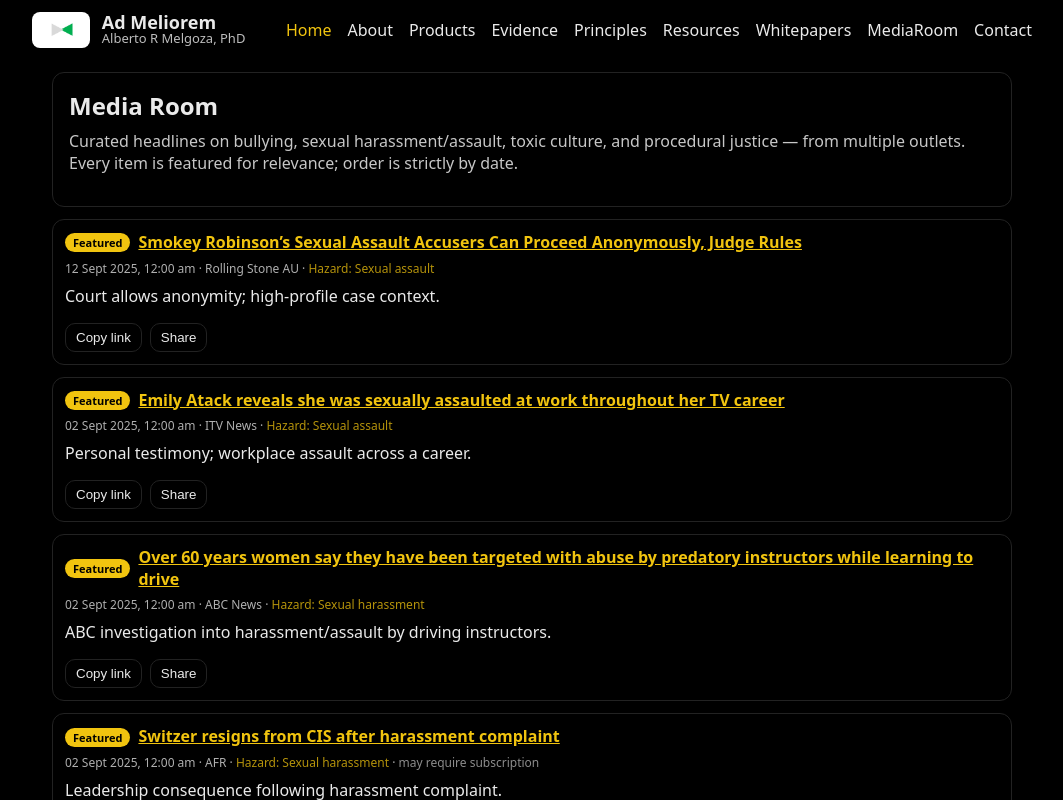
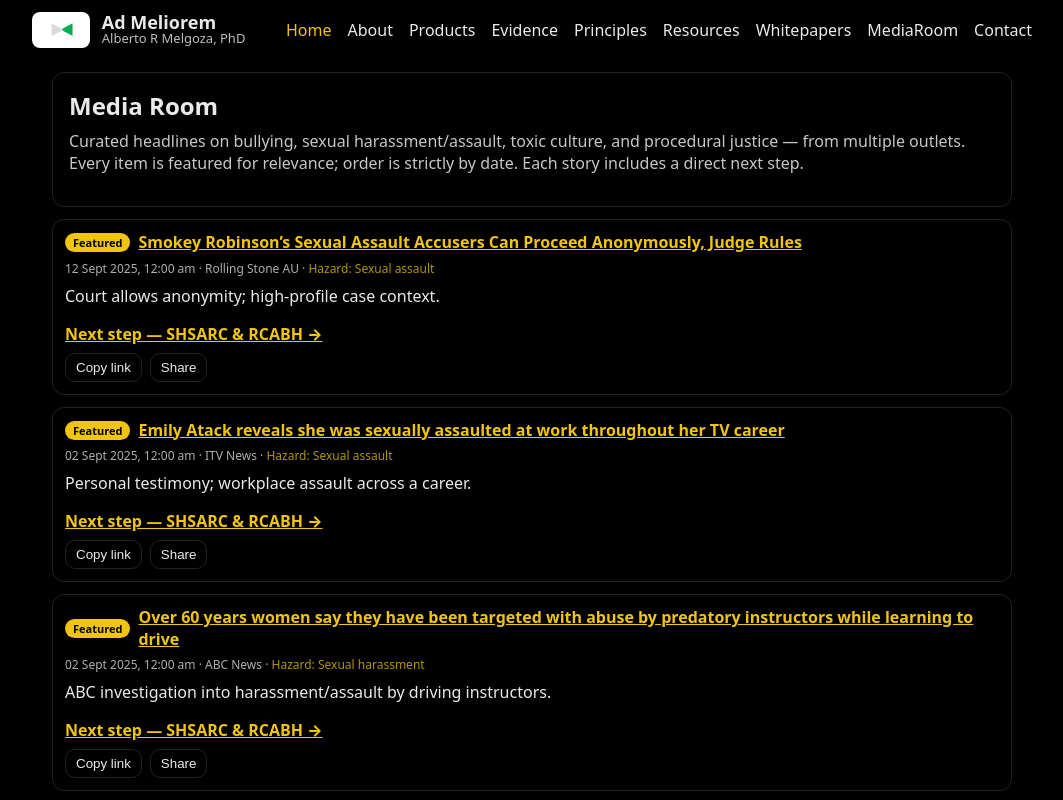
Before and after one commit to AlbertoRMelgoza/AdMeliorem, a Next.js app: page /MediaRoom in a window 1280 px wide. Shown: the top 800 px of the page, without its empty margins (108-1171 px from the left). Built offline with nearby package versions, Linux system fonts and the light colour scheme.

Commit message:
Update page.tsx

```diff
--- a/app/MediaRoom/page.tsx
+++ b/app/MediaRoom/page.tsx
@@ -8,21 +8,21 @@
 type CuratedItem = {
   title: string;
   link: string;
-  pubDate?: string;         // ISO date (optional; we’ll handle missing)
-  source?: string;          // e.g., "AFR", "ABC News"
-  hazard?: string;          // e.g., "Bullying", "Sexual harassment", "Toxic culture", "Procedural justice"
-  note?: string;            // optional commentary
+  pubDate?: string;      // ISO date
+  source?: string;       // e.g., "AFR", "ABC News"
+  hazard?: string;       // "Bullying" | "Sexual harassment" | "Sexual assault" | "Toxic culture" | "Procedural justice" | ...
+  note?: string;
   paywalled?: boolean;
 
-  // optional pin flags if you ever want to pin via JSON later
+  // optional pin flags (ignored for ordering; badge only)
   force?: boolean;
   pinned?: boolean;
   featured?: boolean;
   sticky?: boolean;
 
-  // derived at runtime
+  // derived
   _host?: string;
-  _time?: number;           // parsed timestamp
+  _time?: number;
 };
 
 const LINK = { color: "#f1c40f", textDecoration: "underline" } as const;
@@ -35,23 +35,11 @@
   cursor: "pointer",
 } as const;
 
-const PAYWALL_DOMAINS = [
-  "afr.com",
-  "ft.com",
-  "bloomberg.com",
-  "wsj.com",
-  "theaustralian.com.au",
-  "nytimes.com",
-];
+const PAYWALL_DOMAINS = ["afr.com","ft.com","bloomberg.com","wsj.com","theaustralian.com.au","nytimes.com"];
 
 function hostOf(url: string) {
-  try {
-    return new URL(url).hostname.replace(/^www\./, "");
-  } catch {
-    return "";
-  }
+  try { return new URL(url).hostname.replace(/^www\./, ""); } catch { return ""; }
 }
-
 function isPaywalledHost(host: string) {
   return PAYWALL_DOMAINS.some((d) => host.endsWith(d));
 }
@@ -59,18 +47,30 @@
 // Normalise & enrich one record
 function normalize(raw: CuratedItem): CuratedItem {
   const _host = raw._host || hostOf(raw.link || "");
-  const _time =
-    typeof raw._time === "number"
-      ? raw._time
-      : raw.pubDate
-      ? new Date(raw.pubDate).getTime()
-      : NaN;
+  const ts = raw.pubDate ? new Date(raw.pubDate).getTime() : NaN;
+  const _time = isNaN(ts) ? undefined : ts;
+  const paywalled = typeof raw.paywalled === "boolean" ? raw.paywalled : isPaywalledHost(_host);
+  return { ...raw, _host, _time, paywalled };
+}
 
-  // trust explicit flag; otherwise infer by host
-  const paywalled =
-    typeof raw.paywalled === "boolean" ? raw.paywalled : isPaywalledHost(_host);
-
-  return { ...raw, _host, _time: isNaN(_time) ? undefined : _time, paywalled };
+// Map hazard/topic → best-fit product CTA
+function nextStepFor(it: CuratedItem): { href: string; label: string } {
+  const h = (it.hazard || "").toLowerCase();
+  if (h.includes("procedural")) {
+    return { href: "/products/procedural-justice-framework", label: "Next step — Procedural Justice Framework →" };
+  }
+  if (h.includes("toxic")) {
+    return { href: "/products/culture-risk-diagnostic", label: "Next step — Culture Risk Diagnostic →" };
+  }
+  if (h.includes("bullying") || h.includes("aggression") || h.includes("harassment")) {
+    // Covers bullying/harassment/sexual-harassment buckets
+    return { href: "/products/shsarc-rcabh", label: "Next step — SHSARC & RCABH →" };
+  }
+  if (h.includes("assault")) {
+    return { href: "/products/shsarc-rcabh", label: "Next step — SHSARC & RCABH →" };
+  }
+  // Fallback
+  return { href: "/products", label: "Explore products →" };
 }
 
 // ─────────────────────────────────────────────────────────────
@@ -81,37 +81,24 @@
   const [loading, setLoading] = useState(true);
   const [err, setErr] = useState<string | null>(null);
 
-  // Fetch curated JSON
   useEffect(() => {
     (async () => {
       try {
         setLoading(true);
         setErr(null);
-
-        // Try /media/curated.json first (preferred), then fallbacks
-        const tries = ["/media/curated.json", "/content/curated.json", "/curated.json"];
+        const paths = ["/media/curated.json", "/content/curated.json", "/curated.json"];
         let got: Response | null = null;
-
-        for (const path of tries) {
-          const res = await fetch(`${path}?ts=${Date.now()}`, { cache: "no-store" });
-          if (res.ok) {
-            got = res;
-            break;
-          }
+        for (const p of paths) {
+          const res = await fetch(`${p}?ts=${Date.now()}`, { cache: "no-store" });
+          if (res.ok) { got = res; break; }
         }
-
         if (!got) throw new Error("curated.json not found at /media, /content, or root");
 
         const raw = await got.json();
         const arr: CuratedItem[] = Array.isArray(raw) ? raw : raw?.items || [];
 
-        // Normalize, then **mark every item as pinned** (visual badge only)
-        // This shows “Featured” on all cards without affecting order.
-        const normalized = arr.map(normalize).map((it) => ({
-          ...it,
-          force: true, // <- ALL pins on
-        }));
-
+        // Normalize and mark ALL as featured (badge only; order is by date)
+        const normalized = arr.map(normalize).map((it) => ({ ...it, force: true }));
         setItems(normalized);
       } catch (e: any) {
         setErr(e?.message || "Could not load curated list.");
@@ -122,7 +109,7 @@
     })();
   }, []);
 
-  // Neutral, date-based ordering (newest → oldest); ignores pin flags
+  // Neutral ordering: newest → oldest; no pin floating
   const ordered = useMemo(() => {
     const list = [...items];
     list.sort(
@@ -139,23 +126,15 @@
       <section style={{ border: "1px solid #222", borderRadius: 12, padding: 16 }}>
         <h1 style={{ margin: 0, fontSize: 24 }}>Media Room</h1>
         <p style={{ marginTop: 8, opacity: 0.85 }}>
-          Curated headlines on bullying, sexual harassment/assault, toxic culture, and procedural justice —
-          from multiple outlets. Every item is featured for relevance; order is strictly by date.
+          Curated headlines on bullying, sexual harassment/assault, toxic culture, and procedural justice — from multiple outlets.
+          Every item is featured for relevance; order is strictly by date. Each story includes a direct next step.
         </p>
       </section>
 
       {/* Status */}
-      {loading && (
-        <p style={{ opacity: 0.8, marginTop: 12 }}>Loading stories…</p>
-      )}
-      {err && !loading && (
-        <p style={{ opacity: 0.8, marginTop: 12 }}>
-          No results yet. {err}
-        </p>
-      )}
-      {!loading && !ordered.length && (
-        <p style={{ opacity: 0.8, marginTop: 12 }}>No results.</p>
-      )}
+      {loading && <p style={{ opacity: 0.8, marginTop: 12 }}>Loading stories…</p>}
+      {err && !loading && <p style={{ opacity: 0.8, marginTop: 12 }}>No results yet. {err}</p>}
+      {!loading && !ordered.length && <p style={{ opacity: 0.8, marginTop: 12 }}>No results.</p>}
 
       {/* List */}
       <ul style={{ listStyle: "none", padding: 0, display: "grid", gap: 12, marginTop: 12 }}>
@@ -163,18 +142,13 @@
           const host = it._host || hostOf(it.link);
           const d = it._time ? new Date(it._time) : undefined;
           const dateStr = d
-            ? d.toLocaleString("en-AU", {
-                year: "numeric",
-                month: "short",
-                day: "2-digit",
-                hour: "2-digit",
-                minute: "2-digit",
-              })
+            ? d.toLocaleString("en-AU", { year: "numeric", month: "short", day: "2-digit", hour: "2-digit", minute: "2-digit" })
             : "—";
+          const cta = nextStepFor(it);
 
           return (
             <li key={`${it.link}-${i}`} style={{ border: "1px solid #222", borderRadius: 12, padding: 12 }}>
-              {/* Title row with universal Featured badge */}
+              {/* Title row + universal Featured badge */}
               <div style={{ display: "flex", alignItems: "center", gap: 8, marginBottom: 6 }}>
                 {(it.force || it.pinned || it.featured || it.sticky) && (
                   <span
@@ -193,55 +167,37 @@
                     Featured
                   </span>
                 )}
-                <a
-                  href={it.link}
-                  target="_blank"
-                  rel="noopener noreferrer nofollow"
-                  style={LINK}
-                  title={it.title}
-                >
+                <a href={it.link} target="_blank" rel="noopener noreferrer nofollow" style={LINK} title={it.title}>
                   <h3 style={{ margin: 0, fontSize: 16, lineHeight: 1.35 }}>{it.title}</h3>
                 </a>
               </div>
 
-              {/* Meta row */}
+              {/* Meta */}
               <div style={{ fontSize: 12, opacity: 0.75 }}>
                 {dateStr} · {it.source || host}
-                {it.hazard ? (
-                  <>
-                    {" "}
-                    · <span style={{ color: "#f1c40f" }}>Hazard: {it.hazard}</span>
-                  </>
-                ) : null}
-                {it.paywalled ? (
-                  <>
-                    {" "}
-                    · <span style={{ opacity: 0.8 }}>may require subscription</span>
-                  </>
-                ) : null}
+                {it.hazard ? <> · <span style={{ color: "#f1c40f" }}>Hazard: {it.hazard}</span></> : null}
+                {it.paywalled ? <> · <span style={{ opacity: 0.8 }}>may require subscription</span></> : null}
               </div>
 
               {/* Note */}
-              {it.note ? (
-                <p style={{ marginTop: 8, whiteSpace: "pre-wrap" }}>{it.note}</p>
-              ) : null}
+              {it.note ? <p style={{ marginTop: 8, whiteSpace: "pre-wrap" }}>{it.note}</p> : null}
+
+              {/* Product CTA */}
+              <div style={{ marginTop: 8 }}>
+                <a href={cta.href} style={{ ...LINK, fontWeight: 800 }} aria-label={cta.label}>
+                  {cta.label}
+                </a>
+              </div>
 
               {/* Actions */}
               <div style={{ display: "flex", gap: 8, marginTop: 8 }}>
-                <button
-                  onClick={() => navigator.clipboard.writeText(it.link)}
-                  style={BTN}
-                  title="Copy link to clipboard"
-                >
+                <button onClick={() => navigator.clipboard.writeText(it.link)} style={BTN} title="Copy link to clipboard">
                   Copy link
                 </button>
                 <button
                   onClick={() => {
-                    if (navigator.share) {
-                      navigator.share({ title: it.title, url: it.link });
-                    } else {
-                      window.open(it.link, "_blank", "noopener,noreferrer");
-                    }
+                    if (navigator.share) navigator.share({ title: it.title, url: it.link });
+                    else window.open(it.link, "_blank", "noopener,noreferrer");
                   }}
                   style={BTN}
                   title="Share"
@@ -254,13 +210,9 @@
         })}
       </ul>
 
-      {/* Utility row */}
+      {/* Utility */}
       <div style={{ display: "flex", gap: 8, marginTop: 12 }}>
-        <button
-          onClick={() => location.reload()}
-          style={BTN}
-          title="Refetch latest"
-        >
+        <button onClick={() => location.reload()} style={BTN} title="Refetch latest">
           Refetch
         </button>
       </div>
```
